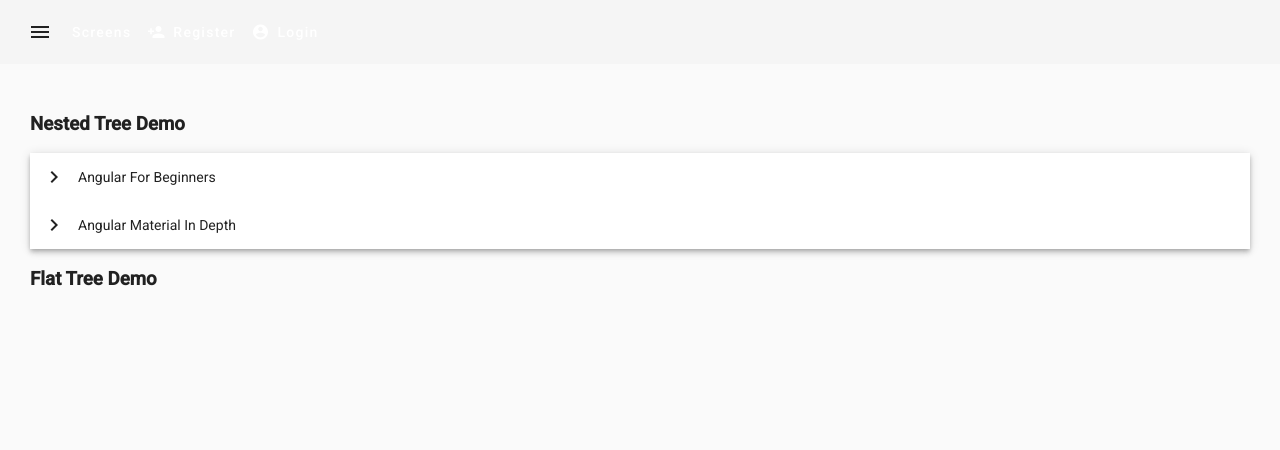
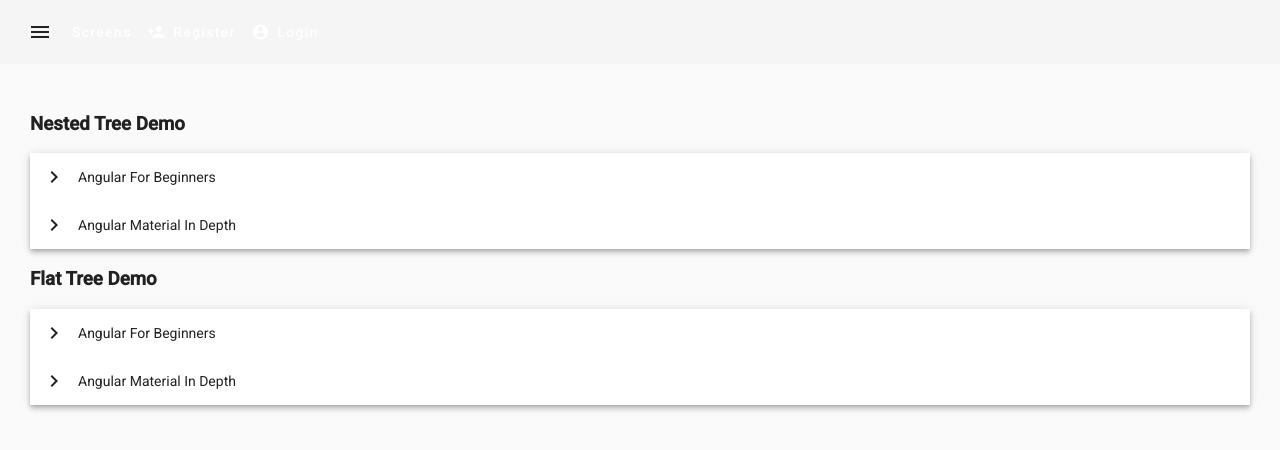
Before and after one commit to GiovaneWerlang/Angular-Material, an Angular app: page /tree-demo in a window 1280 px wide. Shown: the top 450 px of the page. Built offline with nearby package versions, Linux system fonts and the light colour scheme.

Commit message:
flat-tree

```diff
--- a/src/app/tree-demo/tree-demo.component.html
+++ b/src/app/tree-demo/tree-demo.component.html
@@ -25,5 +25,20 @@
 
   <h3>Flat Tree Demo</h3>
 
+  <mat-tree class="mat-elevation-z4" [dataSource]="flatDataSource" [treeControl]="flatTreeControl">
+    <mat-tree-node *matTreeNodeDef="let node" matTreeNodePadding>
+      <div class="leaf-node">
+        {{node.name}}
+      </div>
+    </mat-tree-node>
+    <mat-tree-node *matTreeNodeDef="let node; when: hasFlatChild" matTreeNodePadding>
+      <button mat-icon-button matTreeNodeToggle>
+        <mat-icon>
+          {{ nestedTreeControl.isExpanded(node) ? "expand_more": "chevron_right" }}
+        </mat-icon>
+      </button>
+      {{node.name}}
+    </mat-tree-node>
+  </mat-tree>
 
 </div>
--- a/src/app/tree-demo/tree-demo.component.ts
+++ b/src/app/tree-demo/tree-demo.component.ts
@@ -1,11 +1,17 @@
-import {Component, OnInit} from '@angular/core';
-import {MatTreeFlatDataSource, MatTreeFlattener, MatTreeNestedDataSource} from '@angular/material/tree';
-import {FlatTreeControl, NestedTreeControl} from '@angular/cdk/tree';
-import {MatIconModule} from '@angular/material/icon';
+import { Component, OnInit } from '@angular/core';
+import { MatTreeFlatDataSource, MatTreeFlattener, MatTreeNestedDataSource } from '@angular/material/tree';
+import { FlatTreeControl, NestedTreeControl } from '@angular/cdk/tree';
+import { MatIconModule } from '@angular/material/icon';
 
 interface CourseNode {
   name: string;
   children?: CourseNode[];
+}
+
+interface CourseFlatNode {
+  name: string;
+  expandable: boolean;
+  level: number;
 }
 
 const TREE_DATA: CourseNode[] = [
@@ -53,22 +59,42 @@
 ];
 
 @Component({
-    selector: 'tree-demo',
-    templateUrl: 'tree-demo.component.html',
-    styleUrls: ['tree-demo.component.scss'],
-    standalone: false
+  selector: 'tree-demo',
+  templateUrl: 'tree-demo.component.html',
+  styleUrls: ['tree-demo.component.scss'],
+  standalone: false
 })
 export class TreeDemoComponent implements OnInit {
 
   nestedDataSource = new MatTreeNestedDataSource<CourseNode>();
   nestedTreeControl = new NestedTreeControl<CourseNode>(node => node.children);
 
+  flatTreeControl = new FlatTreeControl<CourseFlatNode>(node => node.level, node => node.expandable);
+  treeFlatter = new MatTreeFlattener(
+    (node: CourseNode, level: number): CourseFlatNode => {
+      return {
+        name: node.name,
+        expandable: node.children?.length > 0,
+        level
+      }
+    },
+    node => node.level,
+    node => node.expandable,
+    node => node.children
+  );
+  flatDataSource = new MatTreeFlatDataSource(this.flatTreeControl, this.treeFlatter);
+
   ngOnInit() {
     this.nestedDataSource.data = TREE_DATA;
+    this.flatDataSource.data = TREE_DATA;
   }
 
-  hasNestedChild(index: number, node: CourseNode){
+  hasNestedChild(index: number, node: CourseNode) {
     return node?.children?.length > 0;
   }
 
+  hasFlatChild(index: number, node: CourseFlatNode) {
+    return node?.expandable;
+  }
+
 }
```
